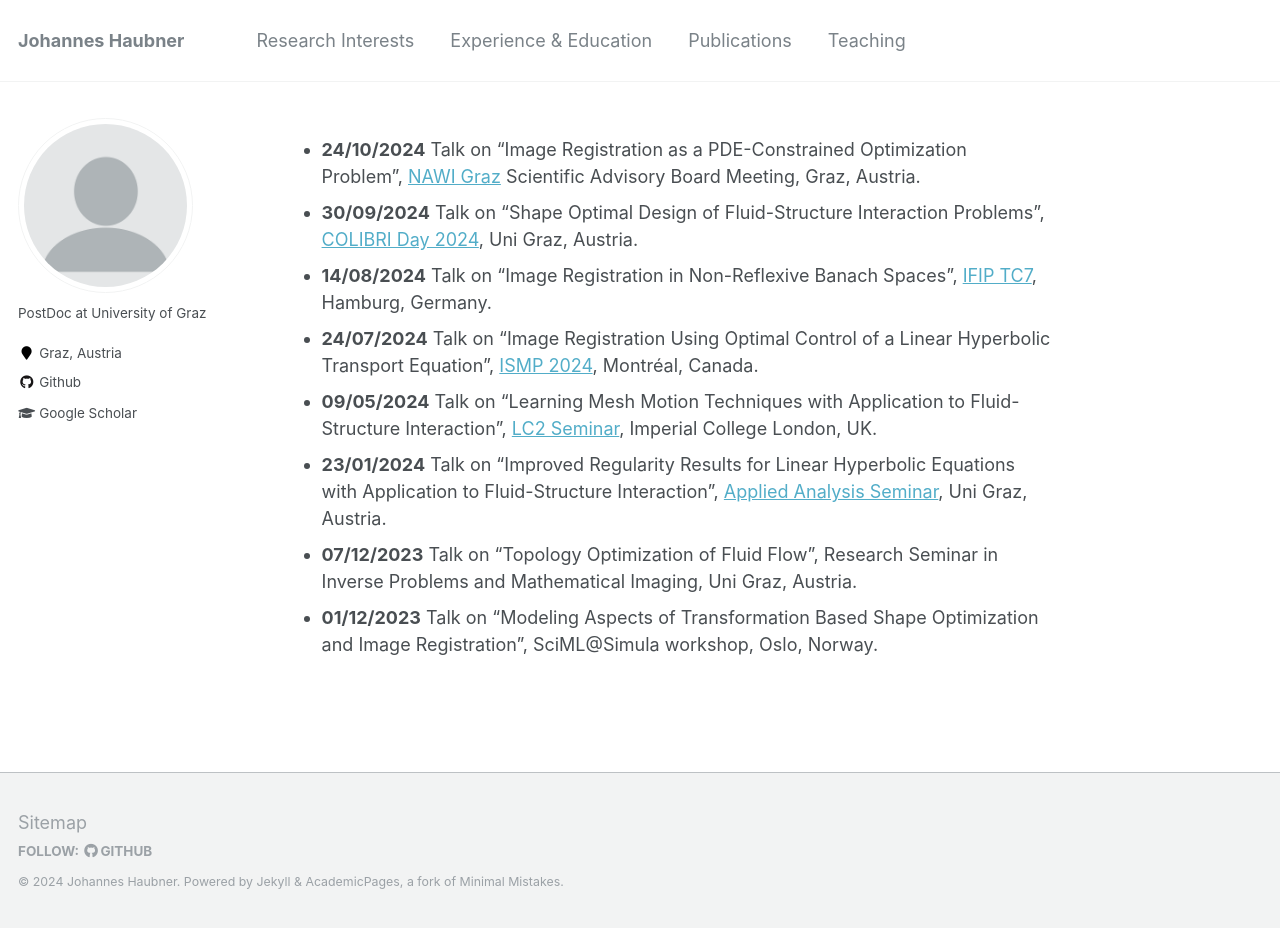
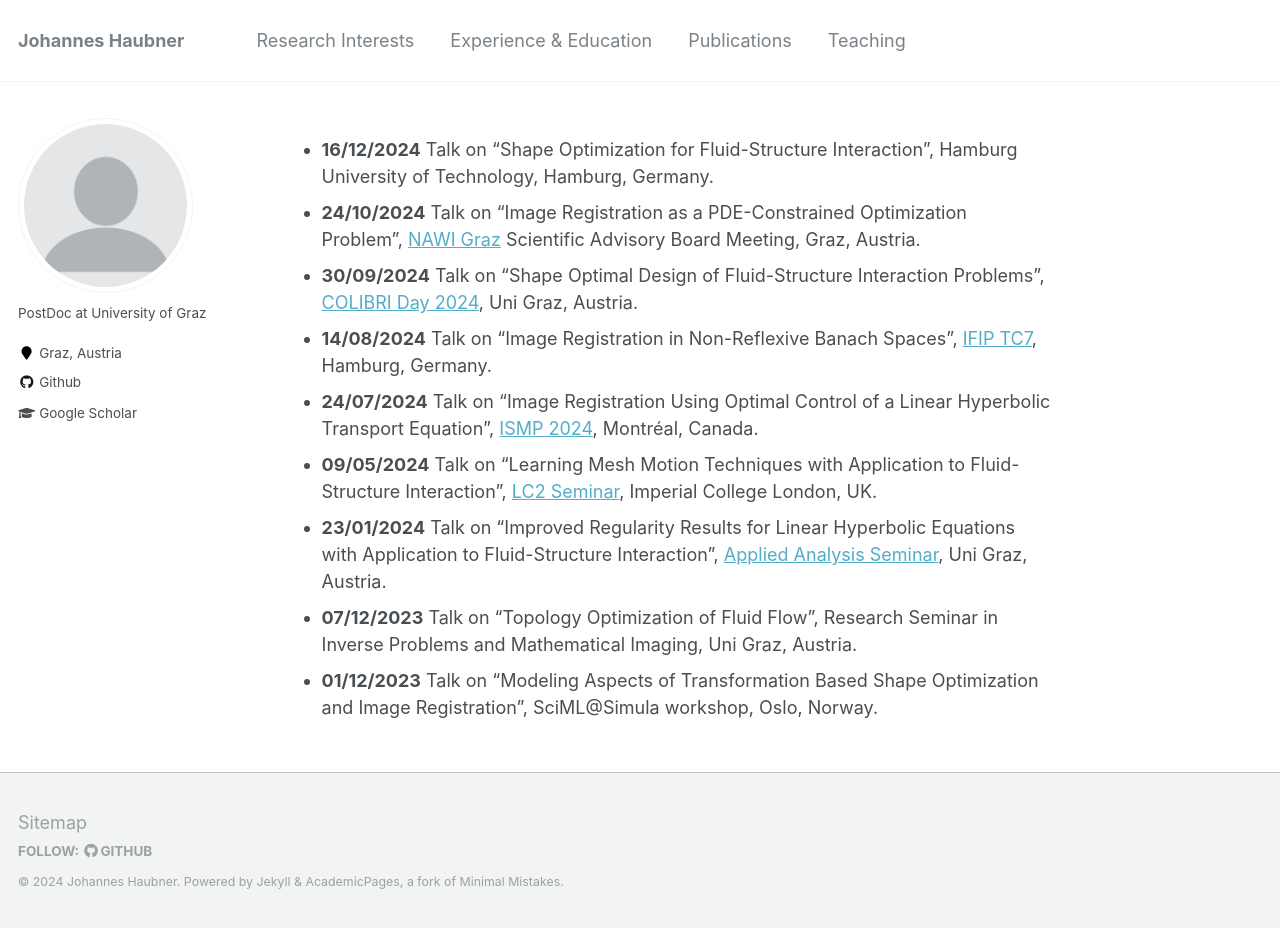
Before and after one commit to JohannesHaubner/johanneshaubner.github.io, a Jekyll site: the page built from _pages/about.md, in a window 1280 px wide and 928 px high. Built offline with Jekyll 4.4.1, drawn with Linux system fonts in a browser that asks for light colours.

Commit message:
Update about.md

```diff
--- a/_pages/about.md
+++ b/_pages/about.md
@@ -8,6 +8,7 @@ redirect_from:
   - /about.html
 ---
 
+- **16/12/2024** Talk on "Shape Optimization for Fluid-Structure Interaction", Hamburg University of Technology, Hamburg, Germany.
 - **24/10/2024** Talk on "Image Registration as a PDE-Constrained Optimization Problem", <a href="https://www.nawigraz.at">NAWI Graz</a> Scientific Advisory Board Meeting, Graz, Austria.
 - **30/09/2024** Talk on "Shape Optimal Design of Fluid-Structure Interaction Problems", <a href="https://www.uni-graz.at/de/veranstaltungen/colibri-day/">COLIBRI Day 2024</a>, Uni Graz, Austria.
 - **14/08/2024** Talk on "Image Registration in Non-Reflexive Banach Spaces", <a href="https://www.conferences.uni-hamburg.de/event/301/">IFIP TC7</a>, Hamburg, Germany.
```
